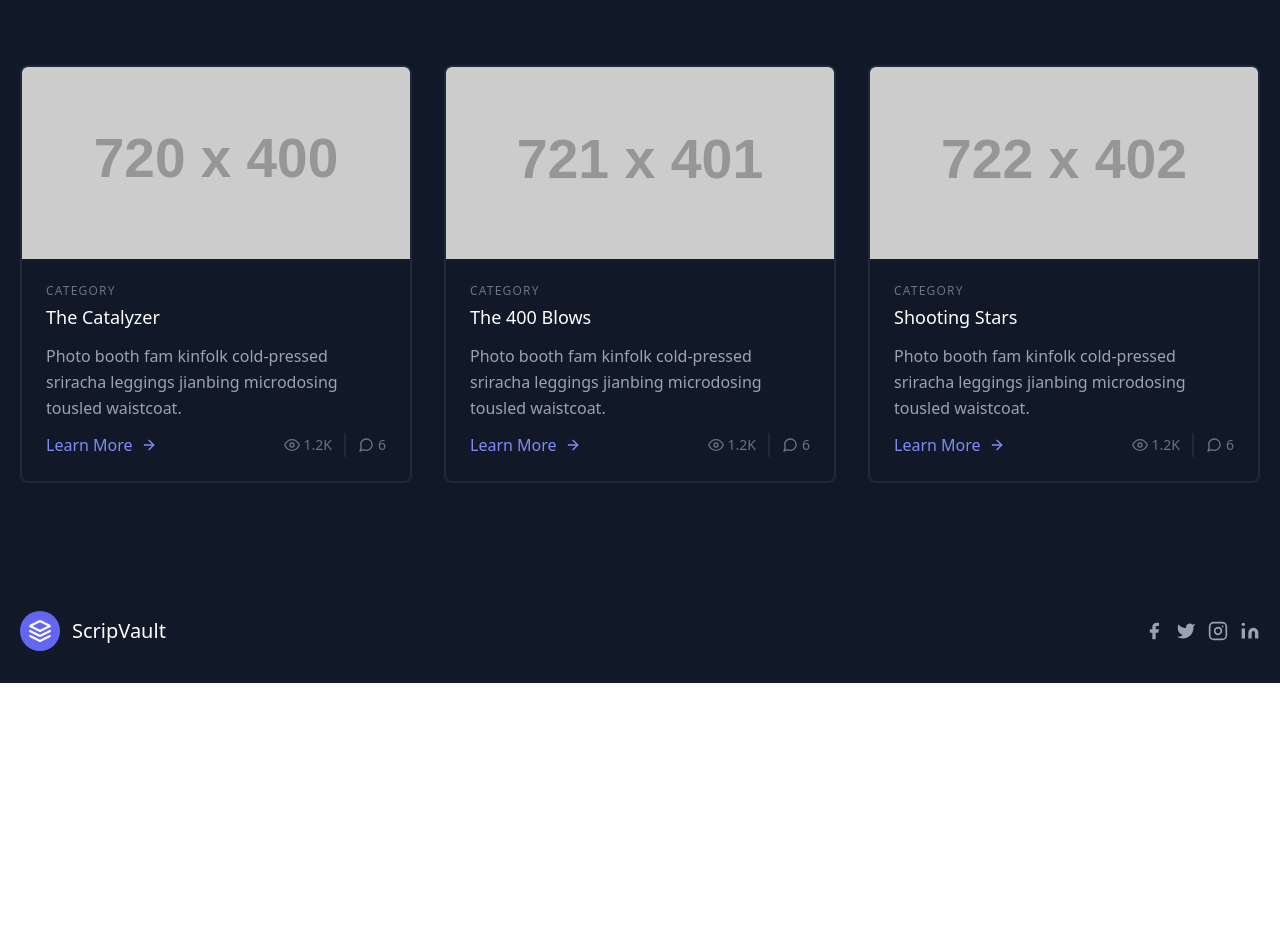
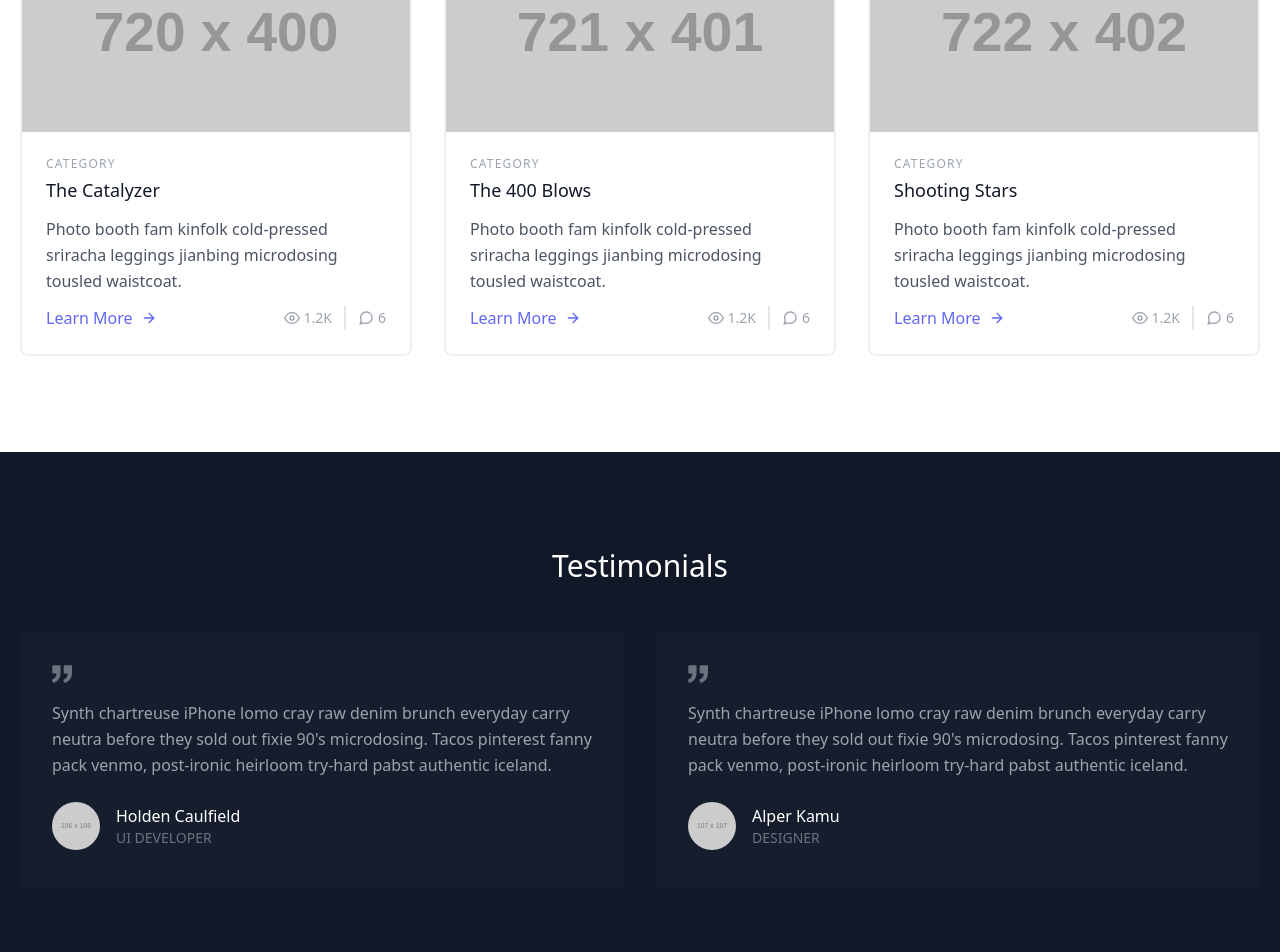
Before and after one commit to BurhanRaja/ScripVault, a React (Create React App) app in the folder app/: page / in a window 1280 px wide. Shown: the part 1280-2232 px from the top of the page. Before the commit the page ends 1963 px from the top, so only its background shows below. Built offline with nearby package versions, Linux system fonts and the light colour scheme.

Commit message:
home, register and login UI changed

```diff
--- a/app/src/components/website/Header.jsx
+++ b/app/src/components/website/Header.jsx
@@ -29,6 +29,7 @@ const Header = () => {
             textSize='text-sm'
             btnSize='50%'
             textColor="text-white"
+            link="/register"
           />
           <Button
             color='bg-slate-200'
@@ -37,6 +38,7 @@ const Header = () => {
             textSize='ms-4 text-sm'
             btnSize='50%'
             textColor="text-black"
+            link="/login"
           />
         </div>
       </header>
--- a/app/src/components/website/InvestmentOptionSection.jsx
+++ b/app/src/components/website/InvestmentOptionSection.jsx
@@ -1,93 +1,207 @@
-import React from 'react'
+import React from "react";
 
 const InvestmentOptionSection = () => {
   return (
     <>
-     <section class="text-gray-400 bg-gray-900 body-font">
-  <div class="container px-5 py-24 mx-auto">
-    <div class="flex flex-wrap -m-4">
-      <div class="p-4 md:w-1/3">
-        <div class="h-full border-2 border-gray-800 rounded-lg overflow-hidden">
-          <img class="lg:h-48 md:h-36 w-full object-cover object-center" src="https://dummyimage.com/720x400" alt="blog" />
-          <div class="p-6">
-            <h2 class="tracking-widest text-xs title-font font-medium text-gray-500 mb-1">CATEGORY</h2>
-            <h1 class="title-font text-lg font-medium text-white mb-3">The Catalyzer</h1>
-            <p class="leading-relaxed mb-3">Photo booth fam kinfolk cold-pressed sriracha leggings jianbing microdosing tousled waistcoat.</p>
-            <div class="flex items-center flex-wrap ">
-              <a class="text-indigo-400 inline-flex items-center md:mb-2 lg:mb-0">Learn More
-                <svg class="w-4 h-4 ml-2" viewBox="0 0 24 24" stroke="currentColor" stroke-width="2" fill="none" stroke-linecap="round" stroke-linejoin="round">
-                  <path d="M5 12h14"></path>
-                  <path d="M12 5l7 7-7 7"></path>
+      <section class='text-gray-600 body-font'>
+        <div class='container px-5 py-24 mx-auto'>
+          <div class='flex flex-wrap -m-4'>
+            <div class='p-4 md:w-1/3'>
+              <div class='h-full border-2 border-gray-200 border-opacity-60 rounded-lg overflow-hidden'>
+                <img
+                  class='lg:h-48 md:h-36 w-full object-cover object-center'
+                  src='https://dummyimage.com/720x400'
+                  alt='blog'
+                />
+                <div class='p-6'>
+                  <h2 class='tracking-widest text-xs title-font font-medium text-gray-400 mb-1'>
+                    CATEGORY
+                  </h2>
+                  <h1 class='title-font text-lg font-medium text-gray-900 mb-3'>
+                    The Catalyzer
+                  </h1>
+                  <p class='leading-relaxed mb-3'>
+                    Photo booth fam kinfolk cold-pressed sriracha leggings
+                    jianbing microdosing tousled waistcoat.
+                  </p>
+                  <div class='flex items-center flex-wrap '>
+                    <a class='text-indigo-500 inline-flex items-center md:mb-2 lg:mb-0'>
+                      Learn More
+                      <svg
+                        class='w-4 h-4 ml-2'
+                        viewBox='0 0 24 24'
+                        stroke='currentColor'
+                        stroke-width='2'
+                        fill='none'
+                        stroke-linecap='round'
+                        stroke-linejoin='round'
+                      >
+                        <path d='M5 12h14'></path>
+                        <path d='M12 5l7 7-7 7'></path>
                       </svg>
                     </a>
-              <span class="text-gray-500 mr-3 inline-flex items-center lg:ml-auto md:ml-0 ml-auto leading-none text-sm pr-3 py-1 border-r-2 border-gray-800">
-                <svg class="w-4 h-4 mr-1" stroke="currentColor" stroke-width="2" fill="none" stroke-linecap="round" stroke-linejoin="round" viewBox="0 0 24 24">
-                  <path d="M1 12s4-8 11-8 11 8 11 8-4 8-11 8-11-8-11-8z"></path>
-                  <circle cx="12" cy="12" r="3"></circle>
-                </svg>1.2K
+                    <span class='text-gray-400 mr-3 inline-flex items-center lg:ml-auto md:ml-0 ml-auto leading-none text-sm pr-3 py-1 border-r-2 border-gray-200'>
+                      <svg
+                        class='w-4 h-4 mr-1'
+                        stroke='currentColor'
+                        stroke-width='2'
+                        fill='none'
+                        stroke-linecap='round'
+                        stroke-linejoin='round'
+                        viewBox='0 0 24 24'
+                      >
+                        <path d='M1 12s4-8 11-8 11 8 11 8-4 8-11 8-11-8-11-8z'></path>
+                        <circle cx='12' cy='12' r='3'></circle>
+                      </svg>
+                      1.2K
                     </span>
-              <span class="text-gray-500 inline-flex items-center leading-none text-sm">
-                <svg class="w-4 h-4 mr-1" stroke="currentColor" stroke-width="2" fill="none" stroke-linecap="round" stroke-linejoin="round" viewBox="0 0 24 24">
-                  <path d="M21 11.5a8.38 8.38 0 01-.9 3.8 8.5 8.5 0 01-7.6 4.7 8.38 8.38 0 01-3.8-.9L3 21l1.9-5.7a8.38 8.38 0 01-.9-3.8 8.5 8.5 0 014.7-7.6 8.38 8.38 0 013.8-.9h.5a8.48 8.48 0 018 8v.5z"></path>
-                </svg>6
+                    <span class='text-gray-400 inline-flex items-center leading-none text-sm'>
+                      <svg
+                        class='w-4 h-4 mr-1'
+                        stroke='currentColor'
+                        stroke-width='2'
+                        fill='none'
+                        stroke-linecap='round'
+                        stroke-linejoin='round'
+                        viewBox='0 0 24 24'
+                      >
+                        <path d='M21 11.5a8.38 8.38 0 01-.9 3.8 8.5 8.5 0 01-7.6 4.7 8.38 8.38 0 01-3.8-.9L3 21l1.9-5.7a8.38 8.38 0 01-.9-3.8 8.5 8.5 0 014.7-7.6 8.38 8.38 0 013.8-.9h.5a8.48 8.48 0 018 8v.5z'></path>
+                      </svg>
+                      6
                     </span>
                   </div>
                 </div>
               </div>
             </div>
-      <div class="p-4 md:w-1/3">
-        <div class="h-full border-2 border-gray-800 rounded-lg overflow-hidden">
-          <img class="lg:h-48 md:h-36 w-full object-cover object-center" src="https://dummyimage.com/721x401" alt="blog" />
-          <div class="p-6">
-            <h2 class="tracking-widest text-xs title-font font-medium text-gray-500 mb-1">CATEGORY</h2>
-            <h1 class="title-font text-lg font-medium text-white mb-3">The 400 Blows</h1>
-            <p class="leading-relaxed mb-3">Photo booth fam kinfolk cold-pressed sriracha leggings jianbing microdosing tousled waistcoat.</p>
-            <div class="flex items-center flex-wrap">
-              <a class="text-indigo-400 inline-flex items-center md:mb-2 lg:mb-0">Learn More
-                <svg class="w-4 h-4 ml-2" viewBox="0 0 24 24" stroke="currentColor" stroke-width="2" fill="none" stroke-linecap="round" stroke-linejoin="round">
-                  <path d="M5 12h14"></path>
-                  <path d="M12 5l7 7-7 7"></path>
+            <div class='p-4 md:w-1/3'>
+              <div class='h-full border-2 border-gray-200 border-opacity-60 rounded-lg overflow-hidden'>
+                <img
+                  class='lg:h-48 md:h-36 w-full object-cover object-center'
+                  src='https://dummyimage.com/721x401'
+                  alt='blog'
+                />
+                <div class='p-6'>
+                  <h2 class='tracking-widest text-xs title-font font-medium text-gray-400 mb-1'>
+                    CATEGORY
+                  </h2>
+                  <h1 class='title-font text-lg font-medium text-gray-900 mb-3'>
+                    The 400 Blows
+                  </h1>
+                  <p class='leading-relaxed mb-3'>
+                    Photo booth fam kinfolk cold-pressed sriracha leggings
+                    jianbing microdosing tousled waistcoat.
+                  </p>
+                  <div class='flex items-center flex-wrap'>
+                    <a class='text-indigo-500 inline-flex items-center md:mb-2 lg:mb-0'>
+                      Learn More
+                      <svg
+                        class='w-4 h-4 ml-2'
+                        viewBox='0 0 24 24'
+                        stroke='currentColor'
+                        stroke-width='2'
+                        fill='none'
+                        stroke-linecap='round'
+                        stroke-linejoin='round'
+                      >
+                        <path d='M5 12h14'></path>
+                        <path d='M12 5l7 7-7 7'></path>
                       </svg>
                     </a>
-              <span class="text-gray-500 mr-3 inline-flex items-center lg:ml-auto md:ml-0 ml-auto leading-none text-sm pr-3 py-1 border-r-2 border-gray-800">
-                <svg class="w-4 h-4 mr-1" stroke="currentColor" stroke-width="2" fill="none" stroke-linecap="round" stroke-linejoin="round" viewBox="0 0 24 24">
-                  <path d="M1 12s4-8 11-8 11 8 11 8-4 8-11 8-11-8-11-8z"></path>
-                  <circle cx="12" cy="12" r="3"></circle>
-                </svg>1.2K
+                    <span class='text-gray-400 mr-3 inline-flex items-center lg:ml-auto md:ml-0 ml-auto leading-none text-sm pr-3 py-1 border-r-2 border-gray-200'>
+                      <svg
+                        class='w-4 h-4 mr-1'
+                        stroke='currentColor'
+                        stroke-width='2'
+                        fill='none'
+                        stroke-linecap='round'
+                        stroke-linejoin='round'
+                        viewBox='0 0 24 24'
+                      >
+                        <path d='M1 12s4-8 11-8 11 8 11 8-4 8-11 8-11-8-11-8z'></path>
+                        <circle cx='12' cy='12' r='3'></circle>
+                      </svg>
+                      1.2K
                     </span>
-              <span class="text-gray-500 inline-flex items-center leading-none text-sm">
-                <svg class="w-4 h-4 mr-1" stroke="currentColor" stroke-width="2" fill="none" stroke-linecap="round" stroke-linejoin="round" viewBox="0 0 24 24">
-                  <path d="M21 11.5a8.38 8.38 0 01-.9 3.8 8.5 8.5 0 01-7.6 4.7 8.38 8.38 0 01-3.8-.9L3 21l1.9-5.7a8.38 8.38 0 01-.9-3.8 8.5 8.5 0 014.7-7.6 8.38 8.38 0 013.8-.9h.5a8.48 8.48 0 018 8v.5z"></path>
-                </svg>6
+                    <span class='text-gray-400 inline-flex items-center leading-none text-sm'>
+                      <svg
+                        class='w-4 h-4 mr-1'
+                        stroke='currentColor'
+                        stroke-width='2'
+                        fill='none'
+                        stroke-linecap='round'
+                        stroke-linejoin='round'
+                        viewBox='0 0 24 24'
+                      >
+                        <path d='M21 11.5a8.38 8.38 0 01-.9 3.8 8.5 8.5 0 01-7.6 4.7 8.38 8.38 0 01-3.8-.9L3 21l1.9-5.7a8.38 8.38 0 01-.9-3.8 8.5 8.5 0 014.7-7.6 8.38 8.38 0 013.8-.9h.5a8.48 8.48 0 018 8v.5z'></path>
+                      </svg>
+                      6
                     </span>
                   </div>
                 </div>
               </div>
             </div>
-      <div class="p-4 md:w-1/3">
-        <div class="h-full border-2 border-gray-800 rounded-lg overflow-hidden">
-          <img class="lg:h-48 md:h-36 w-full object-cover object-center" src="https://dummyimage.com/722x402" alt="blog" />
-          <div class="p-6">
-            <h2 class="tracking-widest text-xs title-font font-medium text-gray-500 mb-1">CATEGORY</h2>
-            <h1 class="title-font text-lg font-medium text-white mb-3">Shooting Stars</h1>
-            <p class="leading-relaxed mb-3">Photo booth fam kinfolk cold-pressed sriracha leggings jianbing microdosing tousled waistcoat.</p>
-            <div class="flex items-center flex-wrap ">
-              <a class="text-indigo-400 inline-flex items-center md:mb-2 lg:mb-0">Learn More
-                <svg class="w-4 h-4 ml-2" viewBox="0 0 24 24" stroke="currentColor" stroke-width="2" fill="none" stroke-linecap="round" stroke-linejoin="round">
-                  <path d="M5 12h14"></path>
-                  <path d="M12 5l7 7-7 7"></path>
+            <div class='p-4 md:w-1/3'>
+              <div class='h-full border-2 border-gray-200 border-opacity-60 rounded-lg overflow-hidden'>
+                <img
+                  class='lg:h-48 md:h-36 w-full object-cover object-center'
+                  src='https://dummyimage.com/722x402'
+                  alt='blog'
+                />
+                <div class='p-6'>
+                  <h2 class='tracking-widest text-xs title-font font-medium text-gray-400 mb-1'>
+                    CATEGORY
+                  </h2>
+                  <h1 class='title-font text-lg font-medium text-gray-900 mb-3'>
+                    Shooting Stars
+                  </h1>
+                  <p class='leading-relaxed mb-3'>
+                    Photo booth fam kinfolk cold-pressed sriracha leggings
+                    jianbing microdosing tousled waistcoat.
+                  </p>
+                  <div class='flex items-center flex-wrap '>
+                    <a class='text-indigo-500 inline-flex items-center md:mb-2 lg:mb-0'>
+                      Learn More
+                      <svg
+                        class='w-4 h-4 ml-2'
+                        viewBox='0 0 24 24'
+                        stroke='currentColor'
+                        stroke-width='2'
+                        fill='none'
+                        stroke-linecap='round'
+                        stroke-linejoin='round'
+                      >
+                        <path d='M5 12h14'></path>
+                        <path d='M12 5l7 7-7 7'></path>
                       </svg>
                     </a>
-              <span class="text-gray-500 mr-3 inline-flex items-center lg:ml-auto md:ml-0 ml-auto leading-none text-sm pr-3 py-1 border-r-2 border-gray-800">
-                <svg class="w-4 h-4 mr-1" stroke="currentColor" stroke-width="2" fill="none" stroke-linecap="round" stroke-linejoin="round" viewBox="0 0 24 24">
-                  <path d="M1 12s4-8 11-8 11 8 11 8-4 8-11 8-11-8-11-8z"></path>
-                  <circle cx="12" cy="12" r="3"></circle>
-                </svg>1.2K
+                    <span class='text-gray-400 mr-3 inline-flex items-center lg:ml-auto md:ml-0 ml-auto leading-none text-sm pr-3 py-1 border-r-2 border-gray-200'>
+                      <svg
+                        class='w-4 h-4 mr-1'
+                        stroke='currentColor'
+                        stroke-width='2'
+                        fill='none'
+                        stroke-linecap='round'
+                        stroke-linejoin='round'
+                        viewBox='0 0 24 24'
+                      >
+                        <path d='M1 12s4-8 11-8 11 8 11 8-4 8-11 8-11-8-11-8z'></path>
+                        <circle cx='12' cy='12' r='3'></circle>
+                      </svg>
+                      1.2K
                     </span>
-              <span class="text-gray-500 inline-flex items-center leading-none text-sm">
-                <svg class="w-4 h-4 mr-1" stroke="currentColor" stroke-width="2" fill="none" stroke-linecap="round" stroke-linejoin="round" viewBox="0 0 24 24">
-                  <path d="M21 11.5a8.38 8.38 0 01-.9 3.8 8.5 8.5 0 01-7.6 4.7 8.38 8.38 0 01-3.8-.9L3 21l1.9-5.7a8.38 8.38 0 01-.9-3.8 8.5 8.5 0 014.7-7.6 8.38 8.38 0 013.8-.9h.5a8.48 8.48 0 018 8v.5z"></path>
-                </svg>6
+                    <span class='text-gray-400 inline-flex items-center leading-none text-sm'>
+                      <svg
+                        class='w-4 h-4 mr-1'
+                        stroke='currentColor'
+                        stroke-width='2'
+                        fill='none'
+                        stroke-linecap='round'
+                        stroke-linejoin='round'
+                        viewBox='0 0 24 24'
+                      >
+                        <path d='M21 11.5a8.38 8.38 0 01-.9 3.8 8.5 8.5 0 01-7.6 4.7 8.38 8.38 0 01-3.8-.9L3 21l1.9-5.7a8.38 8.38 0 01-.9-3.8 8.5 8.5 0 014.7-7.6 8.38 8.38 0 013.8-.9h.5a8.48 8.48 0 018 8v.5z'></path>
+                      </svg>
+                      6
                     </span>
                   </div>
                 </div>
@@ -97,7 +211,7 @@ const InvestmentOptionSection = () => {
         </div>
       </section>
     </>
-  )
-}
+  );
+};
 
-export default InvestmentOptionSection
+export default InvestmentOptionSection;
--- /dev/null
+++ b/app/src/components/website/Testimony.jsx
@@ -0,0 +1,81 @@
+import React from "react";
+
+const Testimony = () => {
+  return (
+    <>
+      <section class='text-gray-400 bg-gray-900 body-font'>
+        <div class='container px-5 py-24 mx-auto'>
+          <h1 class='text-3xl font-medium title-font text-white mb-12 text-center'>
+            Testimonials
+          </h1>
+          <div class='flex flex-wrap -m-4'>
+            <div class='p-4 md:w-1/2 w-full'>
+              <div class='h-full bg-gray-800 bg-opacity-40 p-8 rounded'>
+                <svg
+                  xmlns='http://www.w3.org/2000/svg'
+                  fill='currentColor'
+                  class='block w-5 h-5 text-gray-500 mb-4'
+                  viewBox='0 0 975.036 975.036'
+                >
+                  <path d='M925.036 57.197h-304c-27.6 0-50 22.4-50 50v304c0 27.601 22.4 50 50 50h145.5c-1.9 79.601-20.4 143.3-55.4 191.2-27.6 37.8-69.399 69.1-125.3 93.8-25.7 11.3-36.8 41.7-24.8 67.101l36 76c11.6 24.399 40.3 35.1 65.1 24.399 66.2-28.6 122.101-64.8 167.7-108.8 55.601-53.7 93.7-114.3 114.3-181.9 20.601-67.6 30.9-159.8 30.9-276.8v-239c0-27.599-22.401-50-50-50zM106.036 913.497c65.4-28.5 121-64.699 166.9-108.6 56.1-53.7 94.4-114.1 115-181.2 20.6-67.1 30.899-159.6 30.899-277.5v-239c0-27.6-22.399-50-50-50h-304c-27.6 0-50 22.4-50 50v304c0 27.601 22.4 50 50 50h145.5c-1.9 79.601-20.4 143.3-55.4 191.2-27.6 37.8-69.4 69.1-125.3 93.8-25.7 11.3-36.8 41.7-24.8 67.101l35.9 75.8c11.601 24.399 40.501 35.2 65.301 24.399z'></path>
+                </svg>
+                <p class='leading-relaxed mb-6'>
+                  Synth chartreuse iPhone lomo cray raw denim brunch everyday
+                  carry neutra before they sold out fixie 90's microdosing.
+                  Tacos pinterest fanny pack venmo, post-ironic heirloom
+                  try-hard pabst authentic iceland.
+                </p>
+                <a class='inline-flex items-center'>
+                  <img
+                    alt='testimonial'
+                    src='https://dummyimage.com/106x106'
+                    class='w-12 h-12 rounded-full flex-shrink-0 object-cover object-center'
+                  />
+                  <span class='flex-grow flex flex-col pl-4'>
+                    <span class='title-font font-medium text-white'>
+                      Holden Caulfield
+                    </span>
+                    <span class='text-gray-500 text-sm'>UI DEVELOPER</span>
+                  </span>
+                </a>
+              </div>
+            </div>
+            <div class='p-4 md:w-1/2 w-full'>
+              <div class='h-full bg-gray-800 bg-opacity-40 p-8 rounded'>
+                <svg
+                  xmlns='http://www.w3.org/2000/svg'
+                  fill='currentColor'
+                  class='block w-5 h-5 text-gray-500 mb-4'
+                  viewBox='0 0 975.036 975.036'
+                >
+                  <path d='M925.036 57.197h-304c-27.6 0-50 22.4-50 50v304c0 27.601 22.4 50 50 50h145.5c-1.9 79.601-20.4 143.3-55.4 191.2-27.6 37.8-69.399 69.1-125.3 93.8-25.7 11.3-36.8 41.7-24.8 67.101l36 76c11.6 24.399 40.3 35.1 65.1 24.399 66.2-28.6 122.101-64.8 167.7-108.8 55.601-53.7 93.7-114.3 114.3-181.9 20.601-67.6 30.9-159.8 30.9-276.8v-239c0-27.599-22.401-50-50-50zM106.036 913.497c65.4-28.5 121-64.699 166.9-108.6 56.1-53.7 94.4-114.1 115-181.2 20.6-67.1 30.899-159.6 30.899-277.5v-239c0-27.6-22.399-50-50-50h-304c-27.6 0-50 22.4-50 50v304c0 27.601 22.4 50 50 50h145.5c-1.9 79.601-20.4 143.3-55.4 191.2-27.6 37.8-69.4 69.1-125.3 93.8-25.7 11.3-36.8 41.7-24.8 67.101l35.9 75.8c11.601 24.399 40.501 35.2 65.301 24.399z'></path>
+                </svg>
+                <p class='leading-relaxed mb-6'>
+                  Synth chartreuse iPhone lomo cray raw denim brunch everyday
+                  carry neutra before they sold out fixie 90's microdosing.
+                  Tacos pinterest fanny pack venmo, post-ironic heirloom
+                  try-hard pabst authentic iceland.
+                </p>
+                <a class='inline-flex items-center'>
+                  <img
+                    alt='testimonial'
+                    src='https://dummyimage.com/107x107'
+                    class='w-12 h-12 rounded-full flex-shrink-0 object-cover object-center'
+                  />
+                  <span class='flex-grow flex flex-col pl-4'>
+                    <span class='title-font font-medium text-white'>
+                      Alper Kamu
+                    </span>
+                    <span class='text-gray-500 text-sm'>DESIGNER</span>
+                  </span>
+                </a>
+              </div>
+            </div>
+          </div>
+        </div>
+      </section>
+    </>
+  );
+};
+
+export default Testimony;
--- a/app/src/pages/website/Home.jsx
+++ b/app/src/pages/website/Home.jsx
@@ -4,6 +4,7 @@ import InvestmentOptionSection from "../../components/website/InvestmentOptionSe
 import FeaturesSection from "../../components/website/FeaturesSection";
 import Header from "../../components/website/Header";
 import Footer from "../../components/website/Footer";
+import Testimony from "../../components/website/Testimony";
 
 const Home = () => {
   return (
@@ -12,6 +13,7 @@ const Home = () => {
       <Hero />
       <FeaturesSection />
       <InvestmentOptionSection />
+      <Testimony />
       <Footer />
     </>
   );
```
Also changed, not shown: app/src/components/Button.jsx (+17 -6 lines), app/src/components/website/Hero.jsx (+19 -24 lines), app/src/pages/website/Login.jsx (+21 -13 lines), app/src/pages/website/Register.jsx (+40 -24 lines). Lines whose indentation alone changed are shown as unchanged.
